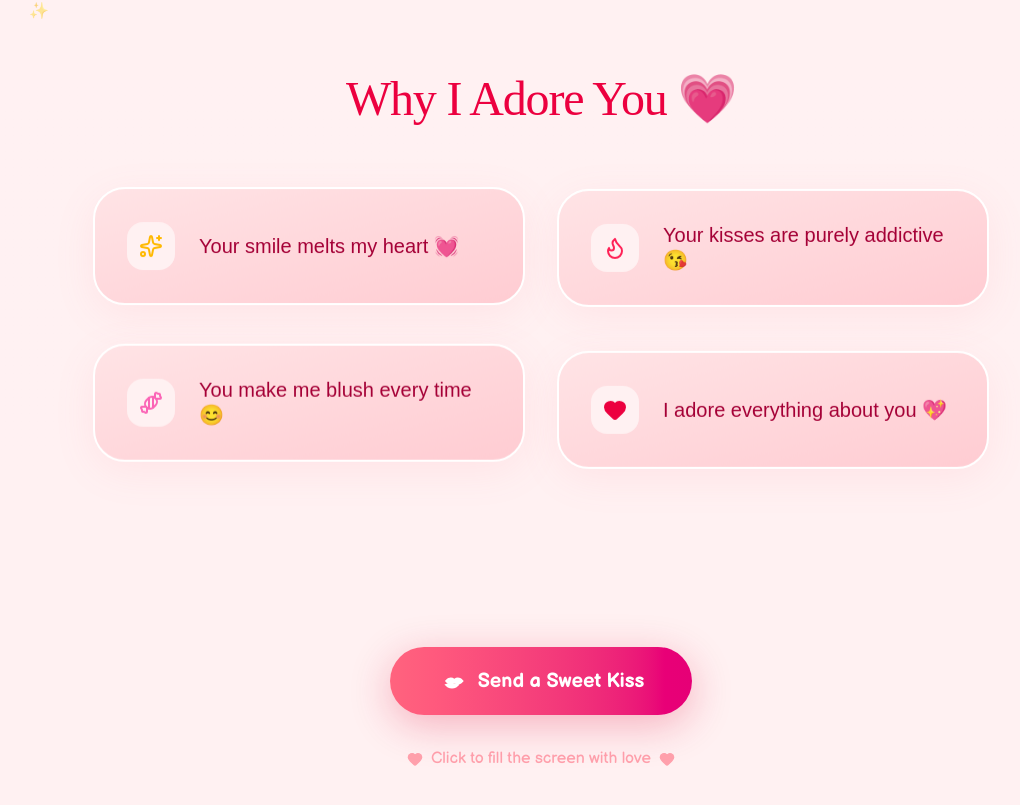
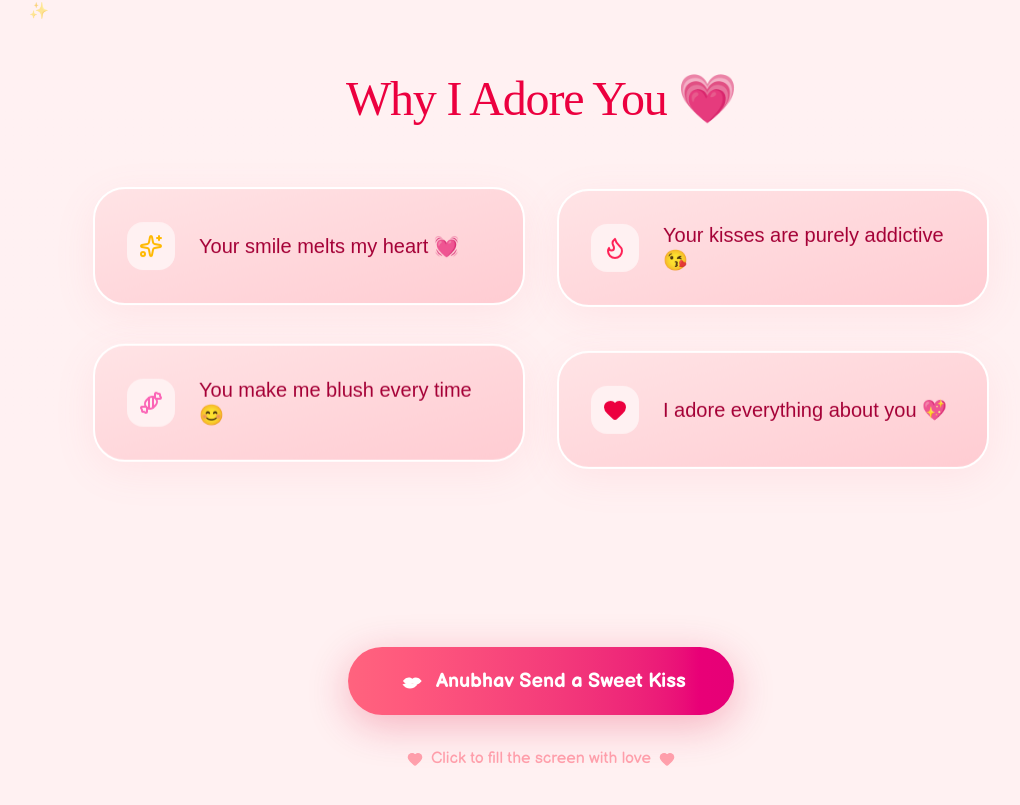
Before and after one commit to rajputboyars/valentine-week, a Next.js app: page /kiss-day in a window 1280 px wide. Shown: the part 1763-2568 px from the top of the page, without its empty margins (99-1119 px from the left). Built offline with nearby package versions, Linux system fonts and the light colour scheme; a web font is replaced by a local one.

Commit message:
add name

```diff
--- a/src/components/kiss-day/VirtualKissButton.jsx
+++ b/src/components/kiss-day/VirtualKissButton.jsx
@@ -51,7 +51,7 @@ export default function VirtualKissButton() {
           />
 
           <LipIcon size={28} />
-          <span className="relative z-10">Send a Sweet Kiss</span>
+          <span className="relative z-10">Anubhav Send a Sweet Kiss</span>
         </motion.button>
 
         {/* The Kiss Burst Particles */}
```
